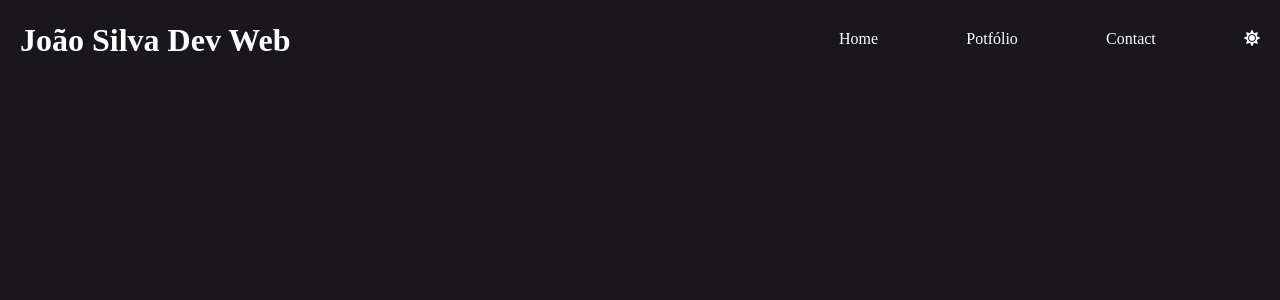
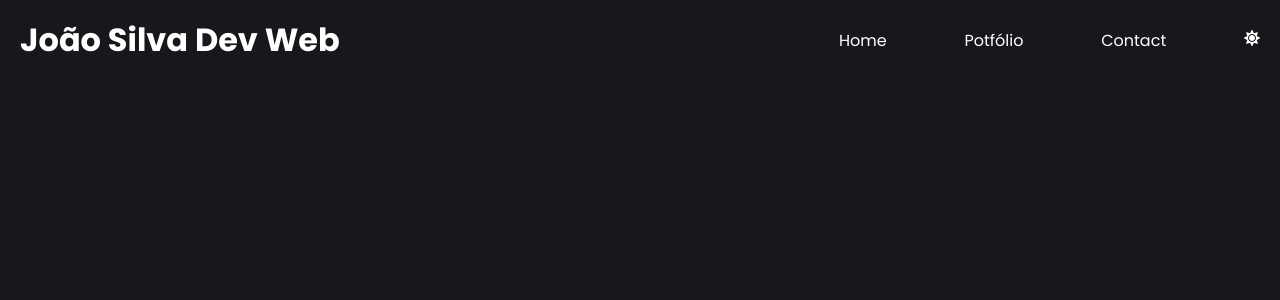
Before and after one commit to joaosilva-web/joao, a React (Create React App) app: page / in a window 1280 px wide. Shown: the top 300 px of the page. Built offline with nearby package versions, Linux system fonts and the light colour scheme.

Commit message:
:lipstick: add Poppins font

```diff
--- a/public/index.html
+++ b/public/index.html
@@ -1,6 +1,9 @@
 <!DOCTYPE html>
 <html lang="en">
   <head>
+    <link rel="preconnect" href="https://fonts.googleapis.com">
+    <link rel="preconnect" href="https://fonts.gstatic.com" crossorigin>
+    <link href="https://fonts.googleapis.com/css2?family=Poppins:wght@300;400;500;700&display=swap" rel="stylesheet">
     <meta charset="utf-8" />
     <meta name="viewport" content="width=device-width, initial-scale=1" />
     <meta name="theme-color" content="#000000" />
--- a/src/styles/globalStyle.ts
+++ b/src/styles/globalStyle.ts
@@ -5,6 +5,7 @@
         margin: 0;
         padding: 0;
         box-sizing: border-box;
+        font-family: 'Poppins', sans-serif;
     }
 
     body {
```
